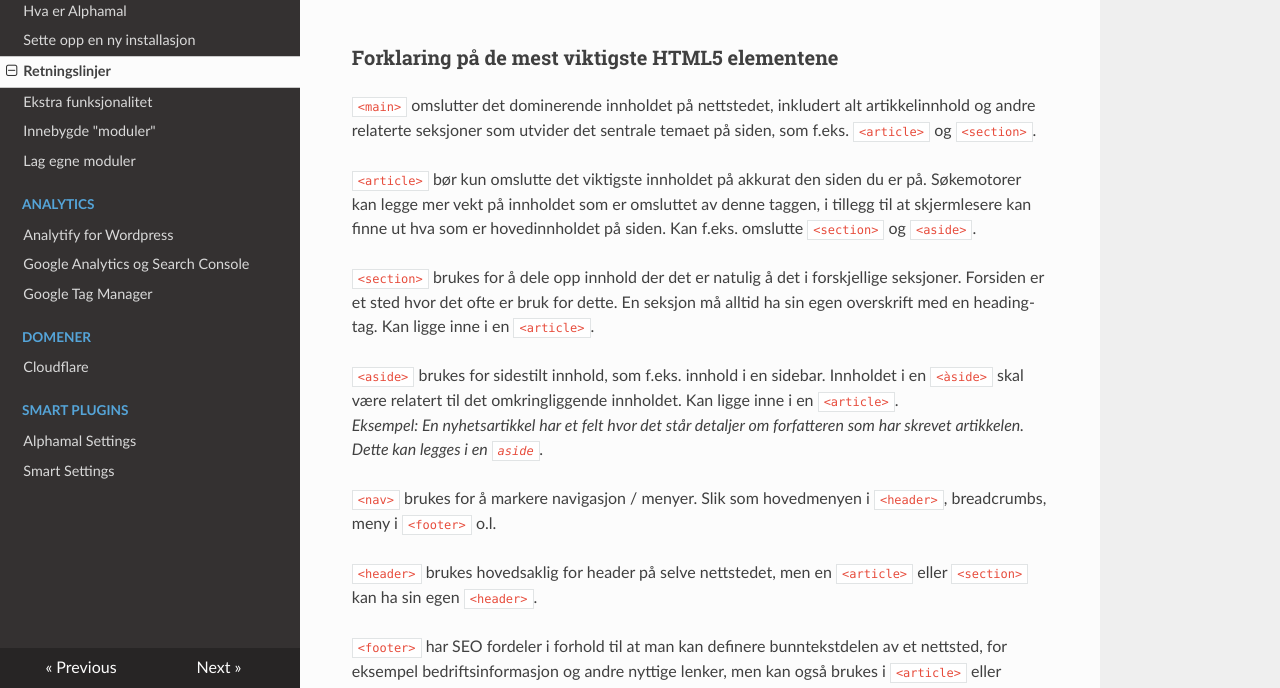
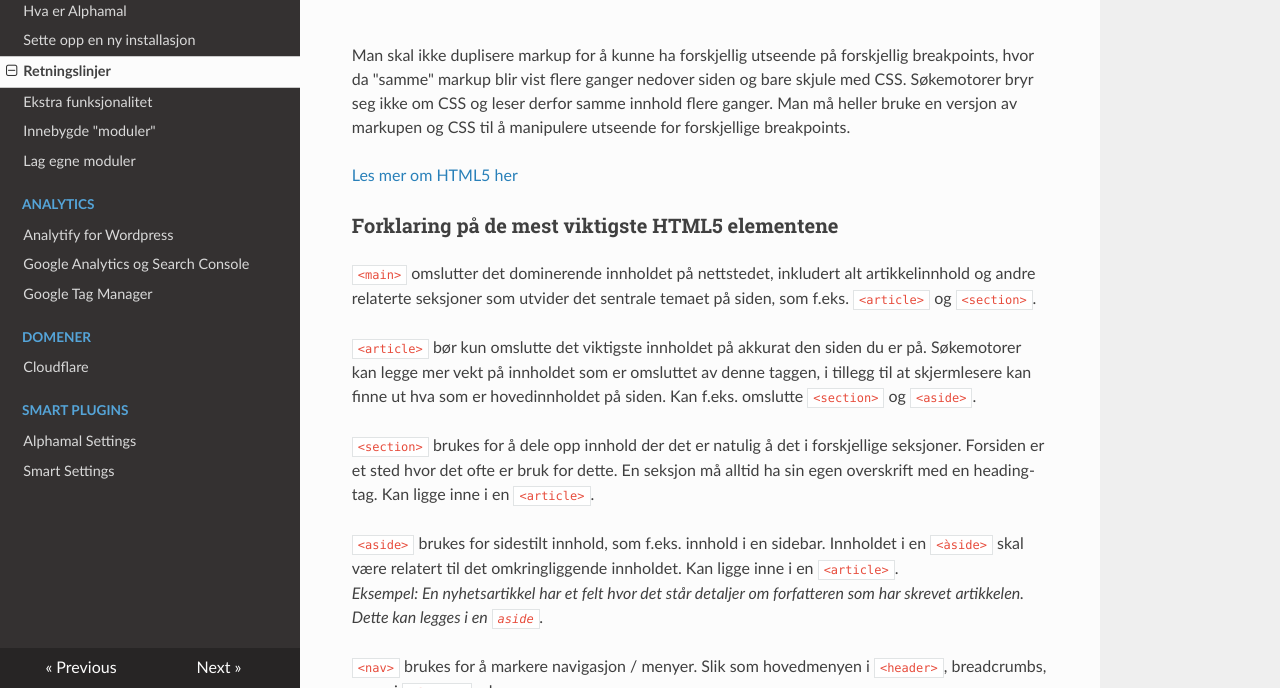
Before and after one commit to smasAS/readthedocs, an MkDocs documentation site: the page built from docs/Alphamal/3-retningslinjer.md, in a window 1280 px wide and 900 px high, scrolled down 3749 px, cut to the strip 212-900 px from the top of the window. Built offline with MkDocs 1.6.1, drawn with Linux system fonts in a browser that asks for light colours; nearby versions of some CDN libraries.

Commit message:
small adjustments

````diff
--- a/docs/Alphamal/3-retningslinjer.md
+++ b/docs/Alphamal/3-retningslinjer.md
@@ -69,6 +69,10 @@ Ha __ALLTID__ uu i bakhodet når du setter opp eller lager noe. Tenk over at alt
 # HTML5 markup
 BB gjør det mulig å velge å wrappe rader, kolonner og moduler med HTML-elementer. Det er viktig å bruke riktige elementer for at både søkemotorer og skjermlesere skal kunne lese og forstå innholdet på nettsiden best mulig.
 <div style="padding:55.05% 0 0 0;position:relative;"><iframe src="https://player.vimeo.com/video/362750858?title=0&byline=0&portrait=0" style="position:absolute;top:0;left:0;width:100%;height:100%;" frameborder="0" allow="autoplay; fullscreen" allowfullscreen></iframe></div><br>
+
+Man skal ikke duplisere markup for å kunne ha forskjellig utseende på forskjellig breakpoints, hvor da "samme" markup blir vist flere ganger nedover siden og bare skjule med CSS. Søkemotorer bryr seg ikke om CSS og leser derfor samme innhold flere ganger. Man må heller bruke en versjon av markupen og CSS til å manipulere utseende for forskjellige breakpoints.
+
+[Les mer om HTML5 her](http://html5doctor.com/)
 
 ## Forklaring på de mest viktigste HTML5 elementene
 ```<main>``` omslutter det dominerende innholdet på nettstedet, inkludert alt artikkelinnhold og andre relaterte seksjoner som utvider det sentrale temaet på siden, som f.eks. ```<article>``` og ```<section>```.
````
Also changed, not shown: docs/Alphamal/4-ekstra-funksjonalitet.md (+5 -0 lines).
